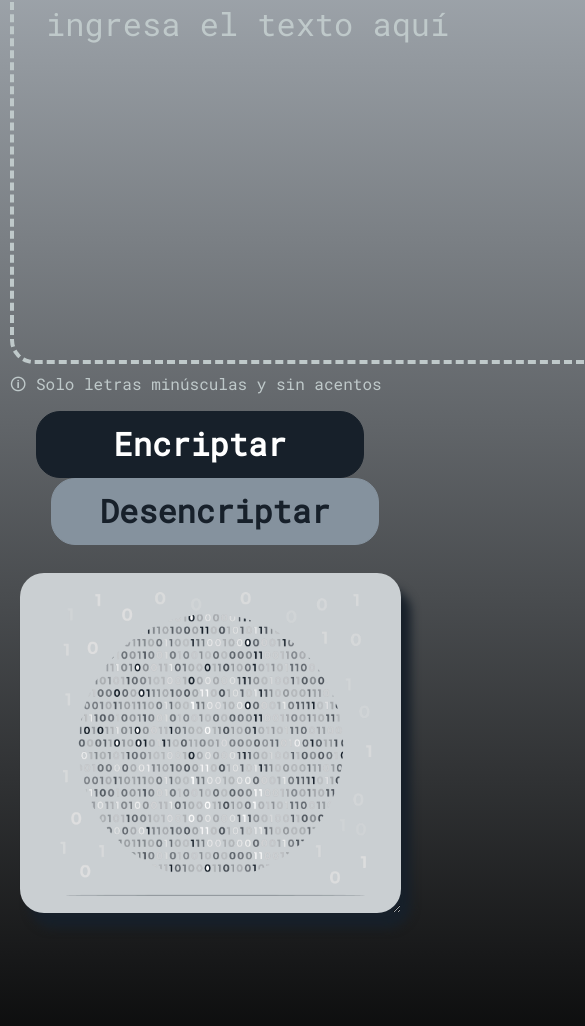
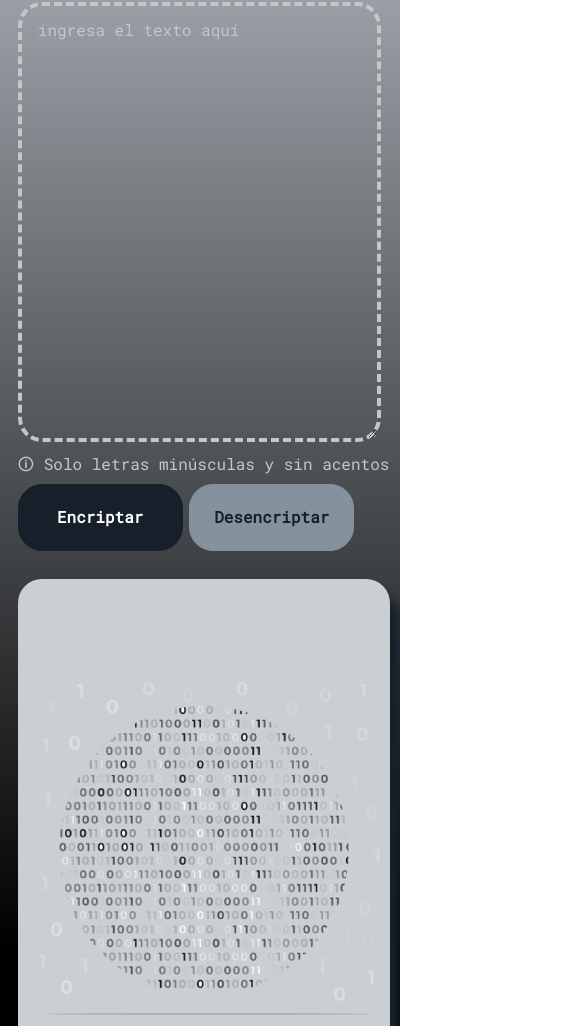
Before and after one commit to Jeremi-Vargas/Challenge-Oracle-ONE, a plain HTML site: page index.html in a window 390 px wide. Shown: the part 114-1140 px from the top of the page, 585 px wide, since content can reach past the window. Drawn offline with Linux system fonts and the light colour scheme.

Commit message:
Actualización a página responsiva

```diff
--- a/index.html
+++ b/index.html
@@ -17,7 +17,7 @@
     </header>
     <main>
         <section>
-            <textarea class="text-area" cols="30" rows="10" placeholder="Ingresa el texto aquí"></textarea>
+            <textarea class="text-area" placeholder="Ingresa el texto aquí"></textarea>
             <div>
                 <h6 class="information">Solo letras minúsculas y sin acentos</h6>
             </div>
@@ -27,7 +27,7 @@
             </div>
         </section>
         <section class="area-mensaje">
-            <textarea class="mensaje" cols="18" rows="10"></textarea>
+            <textarea class="mensaje"></textarea>
             <div>
                 <button class="copiar" onclick="copiarTexto()">Copiar</button>
             </div>
--- a/style.css
+++ b/style.css
@@ -8,10 +8,13 @@
 body{
     background: linear-gradient(#ABB2B9,black);
 }
+header{
+    margin-top: 1%;
+}
 .logo{
     padding-top: 30px;
     padding-left: 10px;
-    width: 5%;
+    width: 4%;
 }
 .titulo{
     font-family: 'Josefin Sans', sans-serif;
@@ -26,6 +29,7 @@ main{
     margin-left: 110px;
 }
 .text-area{
+    width: 90%;
     height: 9em;
     border: none;
     color: #BFC9CA;
@@ -44,6 +48,7 @@ main{
     height: 15em;
 }
 .mensaje{
+    width: 24%;
     height: 16em;
     background: #CACFD2;
     background-image: url(imagenes/Binary\ code-pana.png);
@@ -142,29 +147,213 @@ footer{
 }
 @media screen and (max-width:480px){
     *{
-        font-weight: auto;
-        font-size: auto;
+        font-weight:auto;
+        font-size: 1em;
         line-height: 100%;
+    }
+    body{
+    background: linear-gradient(#ABB2B9,black 90%);
     }
     main{
         display: block;
         margin-left: 10px;
-        width: 100%;
     }
-    .botones,.mensaje,.copiar{
+    .titulo{
         display: block;
-        text-align: center;
+        margin-top: 1em;
+        font-size: 1.5em;
+    }
+    .botones{
+        display:flex;
+        font-size: 0.7em;
+        width: 88%;
+    }
+    .desencriptar,.encriptar{
+        width: 15em;
+    }
+    .copiar{
+        margin-left: 2%;
+        margin-top: 0%;
+        position:relative;
+        width: 86%;
+        margin-top: 5%;
     }
     .logo{
         width: 10%;
     }
     .text-area,main,.mensaje{
-        width: auto;
-        height: auto;
+        width: 100%;
         position: static;
     }
+    .text-area{
+        margin-left: 2%;
+        position: relative;
+        height: 10em;
+        width:75%;
+    }
+    .information,.botones,.desencriptar{
+        margin-left: 2%;
+        margin-right: 2%;
+    }
     .mensaje{
-        margin-left: 10px;
+        margin-left: 2%;
         position: relative;
+        height: 10em;
+        width: 70%;
+    }
+    footer{
+        margin-left: 6%;
+        text-align: left;
+        font-size:small;
+        margin-top: 60%;
+        padding-top: 30%;
+        height: 50%;
     }
 }
+/*Responsivo para tablets*/
+@media screen and (max-width:800px){
+    *{
+        font-weight:auto;
+        font-size: 1em;
+        line-height: 100%;
+    }
+    body{
+    background: linear-gradient(#ABB2B9,black 90%);
+    }
+    main{
+        display: block;
+        margin-left: 10px;
+    }
+    .titulo{
+        display: block;
+        margin-top: 1em;
+        font-size: 1.5em;
+    }
+    .botones,.mensaje{
+        display:flex;
+    }
+    .botones{
+        font-size: 100%;
+        width: 88%;
+    }
+    .desencriptar,.encriptar{
+        width: 15em;
+    }
+    .copiar{
+        margin-left: 2%;
+        margin-top: 0%;
+        position:relative;
+        width: 88%;
+        margin-top: 5%;
+    }
+    .logo{
+        width: 10%;
+    }
+    .text-area,main,.mensaje{
+        width: 100%;
+        position: static;
+    }
+    .text-area{
+        margin-left: 2%;
+        position: relative;
+        height: 10em;
+        width:83%;
+    }
+    .information,.botones,.desencriptar{
+        margin-left: 2%;
+        margin-right: 2%;
+    }
+    .information{
+        margin-top: 3%;
+        margin-bottom: 3%;
+        font-size: 1em;
+    }
+    .mensaje{
+        margin-left: 2%;
+        position: relative;
+        height: 10em;
+        width: 80%;
+    }
+    footer{
+        margin-left: 6%;
+        text-align: left;
+        font-size:small;
+        margin-top: 10%;
+        padding-top: 30%;
+        margin-bottom: 5%;
+        height: 50%;
+    }
+}
+@media screen and (max-width:940px){
+    *{
+        font-weight:auto;
+        font-size: 1em;
+        line-height: 100%;
+    }
+    body{
+    background: linear-gradient(#ABB2B9,black 90%);
+    }
+    main{
+        display: block;
+        margin-left: 10px;
+    }
+    .titulo{
+        display: block;
+        margin-top: 1em;
+        font-size: 1.5em;
+    }
+    .botones,.mensaje{
+        display:flex;
+    }
+    .botones{
+        font-size: 100%;
+        width: 88%;
+    }
+    .desencriptar,.encriptar{
+        width: 15em;
+    }
+    .copiar{
+        margin-left: 2%;
+        margin-top: 0%;
+        position:relative;
+        width: 88%;
+        margin-top: 5%;
+    }
+    .logo{
+        width: 10%;
+    }
+    .text-area,main,.mensaje{
+        width: 100%;
+        position: static;
+    }
+    .text-area{
+        margin-left: 2%;
+        position: relative;
+        height: 25em;
+        width:83%;
+    }
+    .information,.botones,.desencriptar{
+        margin-left: 2%;
+        margin-right: 2%;
+    }
+    .information{
+        margin-top: 3%;
+        margin-bottom: 3%;
+        font-size: 1em;
+    }
+    .mensaje{
+        margin-left: 2%;
+        position: relative;
+        height: 17em;
+        width: 80%;
+    }
+    footer{
+        margin-left: 6%;
+        text-align: left;
+        font-size:small;
+        margin-top: 10%;
+        padding-top: 45%;
+        margin-bottom: 5%;
+        height: 50%;
+    }
+}
```
